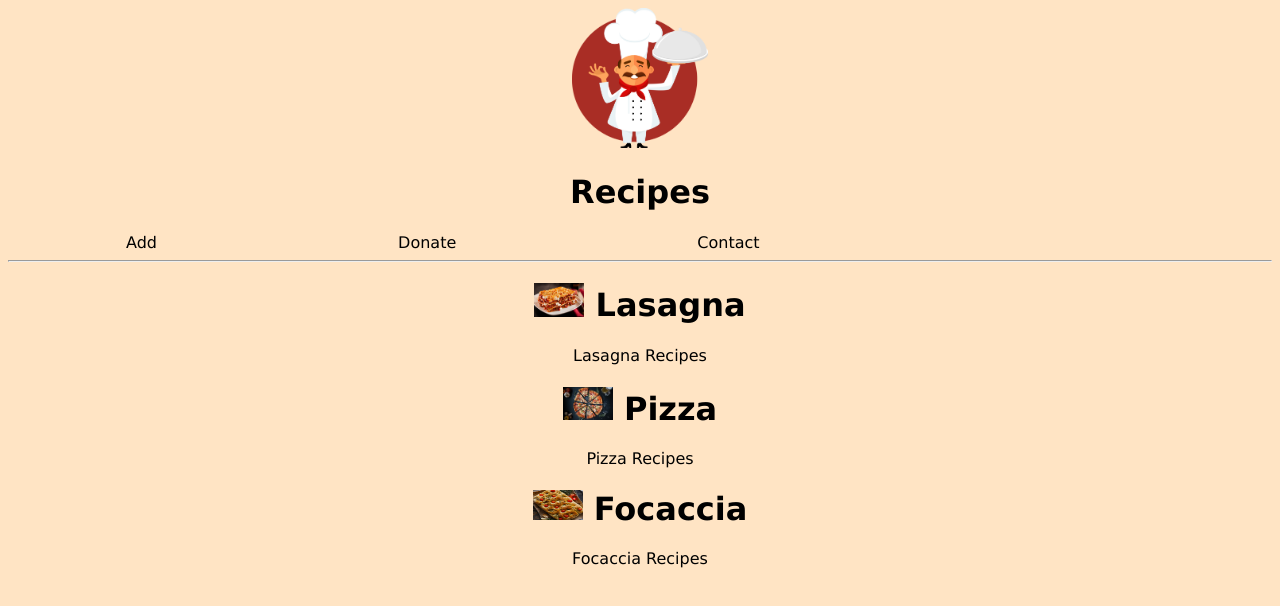
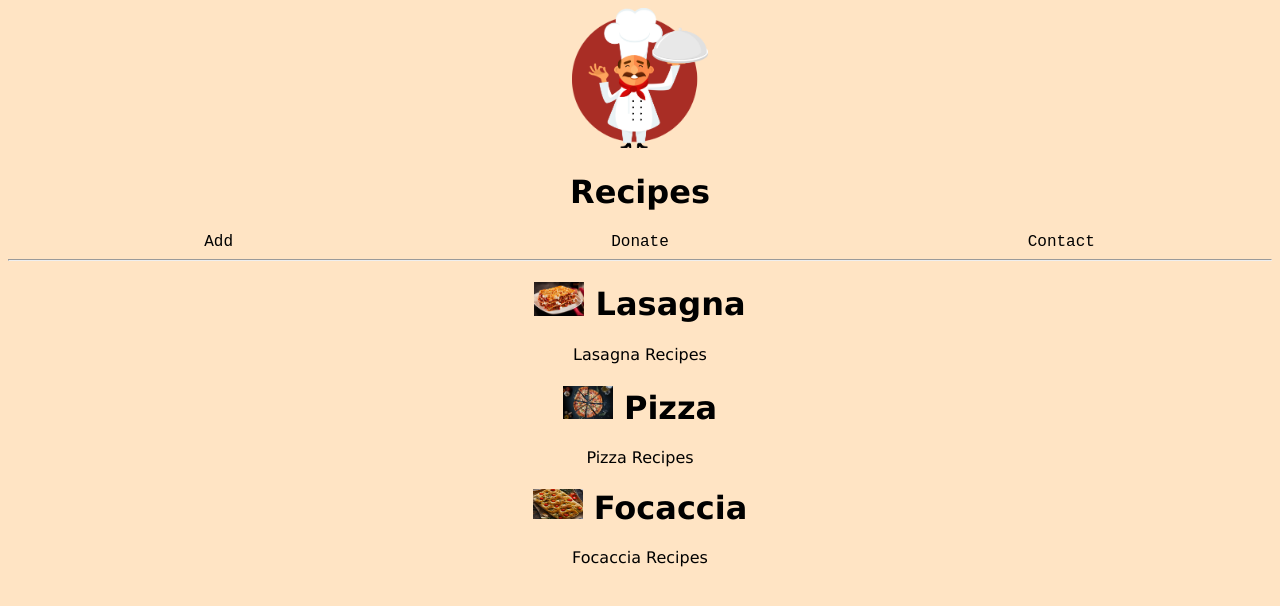
Before and after one commit to Kouzi99/odin-recipes, a plain HTML site: page index.html in a window 1280 px wide. Drawn offline with Linux system fonts and the light colour scheme.

Commit message:
zmiany 2

```diff
--- a/index.html
+++ b/index.html
@@ -7,18 +7,14 @@
     <link rel="icon" type="image/png" href="../odin-recipes/images/chef.png">
     <link rel="stylesheet" href="styles.css">
 </head>
-<style>
-    h1{
-        text-align: center;
-    }
-</style>
+
 <body style="background-color: bisque; font-family: 'Lucida Sans', 'Lucida Sans Regular', 'Lucida Grande', 'Lucida Sans Unicode', Geneva, Verdana, sans-serif;">
     <center><img style="height: auto; height: 140px;" src="./images/chef.png" alt="chef"></center>
     <h1>Recipes</h1>
-    <div class="menu">
-        <div>Add</div>
-        <div>Donate</div>
-        <div>Contact</div>
+    <div class="flex-container">
+        <div class="Add">Add</div>
+        <div class="Donate">Donate</div>
+        <div class="Contact">Contact</div>
     </div>
     <hr style="color: black;">
     <h1>
--- a/styles.css
+++ b/styles.css
@@ -1,9 +1,21 @@
-.menu div {
-    display: inline;
-    padding: 3em;
-    border: 30px;
-    border-color: black;
-    margin: 70px;
+h1{
     text-align: center;
-    text-decoration:solid;
+
 }
+
+
+
+
+div ,flex-container {
+   display: flex;
+   flex: 1;
+   flex-direction: row;
+   justify-content: center;
+
+
+
+}
+
+.flex-container{
+    font-family: 'Courier New', Courier, monospace;
+}
```
